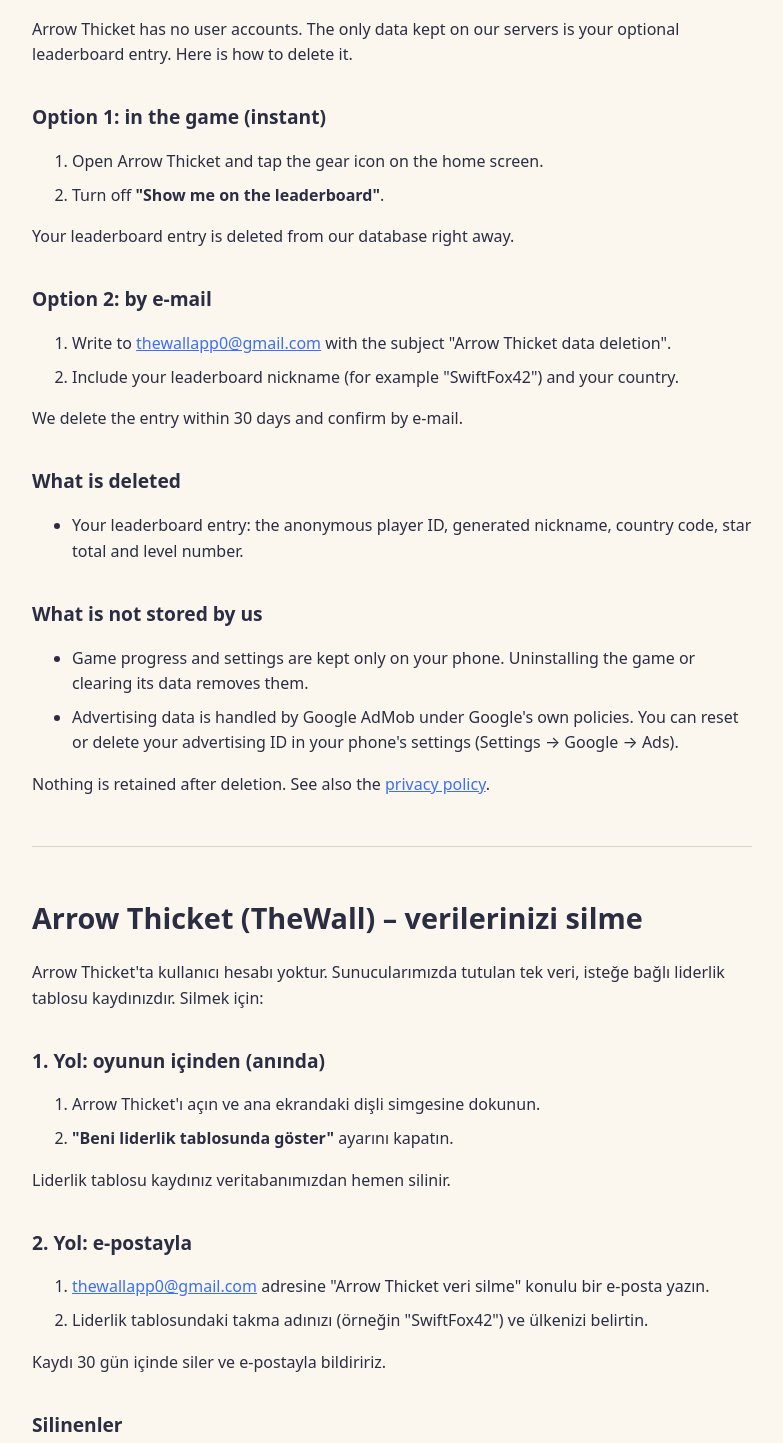
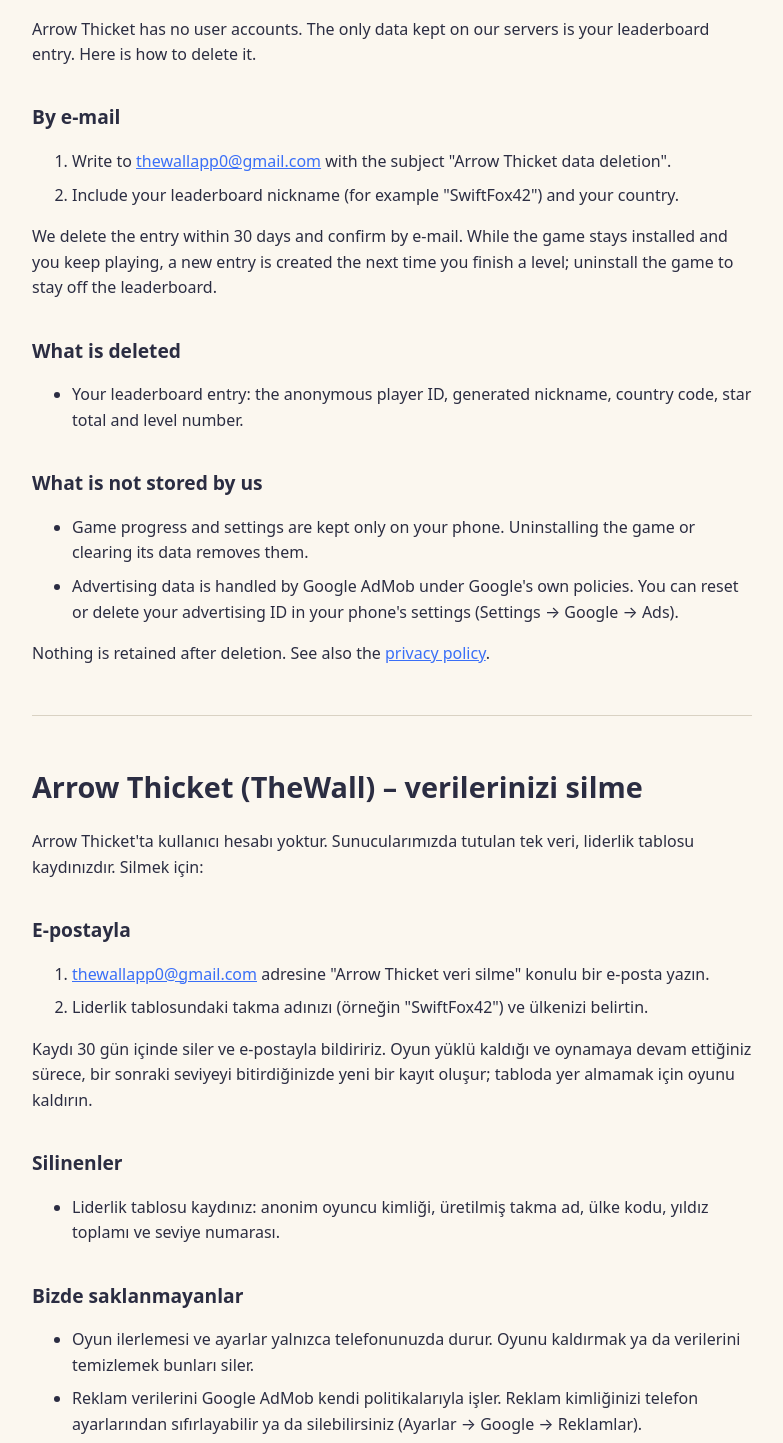
Before and after one commit to tunaes-bit/arrowthicket, a plain HTML site: page delete-data.html in a window 1280 px wide. Shown: the part 100-1543 px from the top of the page, without its empty margins (248-1031 px from the left). Drawn offline with Linux system fonts and the light colour scheme.

Commit message:
Privacy and deletion pages: the leaderboard is no longer optional (1.0.6)
Co-Authored-By: Claude Fable 5.2 <noreply@anthropic.com>

```diff
--- a/delete-data.html
+++ b/delete-data.html
@@ -19,21 +19,14 @@
 <body>
 <main>
 <h1>Arrow Thicket (by TheWall) – delete your data</h1>
-<p>Arrow Thicket has no user accounts. The only data kept on our servers is your optional leaderboard entry. Here is how to delete it.</p>
+<p>Arrow Thicket has no user accounts. The only data kept on our servers is your leaderboard entry. Here is how to delete it.</p>
 
-<h2>Option 1: in the game (instant)</h2>
-<ol>
-  <li>Open Arrow Thicket and tap the gear icon on the home screen.</li>
-  <li>Turn off <strong>"Show me on the leaderboard"</strong>.</li>
-</ol>
-<p>Your leaderboard entry is deleted from our database right away.</p>
-
-<h2>Option 2: by e-mail</h2>
+<h2>By e-mail</h2>
 <ol>
   <li>Write to <a href="mailto:thewallapp0@gmail.com?subject=Arrow%20Thicket%20data%20deletion">thewallapp0@gmail.com</a> with the subject "Arrow Thicket data deletion".</li>
   <li>Include your leaderboard nickname (for example "SwiftFox42") and your country.</li>
 </ol>
-<p>We delete the entry within 30 days and confirm by e-mail.</p>
+<p>We delete the entry within 30 days and confirm by e-mail. While the game stays installed and you keep playing, a new entry is created the next time you finish a level; uninstall the game to stay off the leaderboard.</p>
 
 <h2>What is deleted</h2>
 <ul>
@@ -50,21 +43,14 @@
 <hr>
 
 <h1>Arrow Thicket (TheWall) – verilerinizi silme</h1>
-<p>Arrow Thicket'ta kullanıcı hesabı yoktur. Sunucularımızda tutulan tek veri, isteğe bağlı liderlik tablosu kaydınızdır. Silmek için:</p>
+<p>Arrow Thicket'ta kullanıcı hesabı yoktur. Sunucularımızda tutulan tek veri, liderlik tablosu kaydınızdır. Silmek için:</p>
 
-<h2>1. Yol: oyunun içinden (anında)</h2>
-<ol>
-  <li>Arrow Thicket'ı açın ve ana ekrandaki dişli simgesine dokunun.</li>
-  <li><strong>"Beni liderlik tablosunda göster"</strong> ayarını kapatın.</li>
-</ol>
-<p>Liderlik tablosu kaydınız veritabanımızdan hemen silinir.</p>
-
-<h2>2. Yol: e-postayla</h2>
+<h2>E-postayla</h2>
 <ol>
   <li><a href="mailto:thewallapp0@gmail.com?subject=Arrow%20Thicket%20veri%20silme">thewallapp0@gmail.com</a> adresine "Arrow Thicket veri silme" konulu bir e-posta yazın.</li>
   <li>Liderlik tablosundaki takma adınızı (örneğin "SwiftFox42") ve ülkenizi belirtin.</li>
 </ol>
-<p>Kaydı 30 gün içinde siler ve e-postayla bildiririz.</p>
+<p>Kaydı 30 gün içinde siler ve e-postayla bildiririz. Oyun yüklü kaldığı ve oynamaya devam ettiğiniz sürece, bir sonraki seviyeyi bitirdiğinizde yeni bir kayıt oluşur; tabloda yer almamak için oyunu kaldırın.</p>
 
 <h2>Silinenler</h2>
 <ul>
```
Also changed, not shown: privacy.html (+6 -6 lines).
